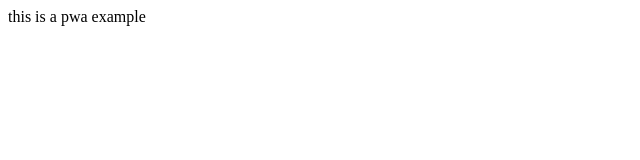
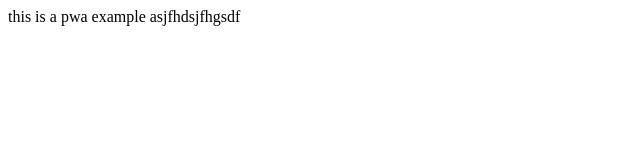
Before and after one commit to NiazMorshed2007/pwa, a plain HTML site: page index.html in a window 1280 px wide. Shown: the whole page, without its empty margins (0-640 px from the left). Drawn offline with Linux system fonts and the light colour scheme.

Commit message:
first commit

```diff
--- a/index.html
+++ b/index.html
@@ -14,7 +14,7 @@
 </head>
 
 <body>
-    this is a pwa example
+    this is a pwa example asjfhdsjfhgsdf
 
     <script src="src/index.js"></script>
 </body>
```
